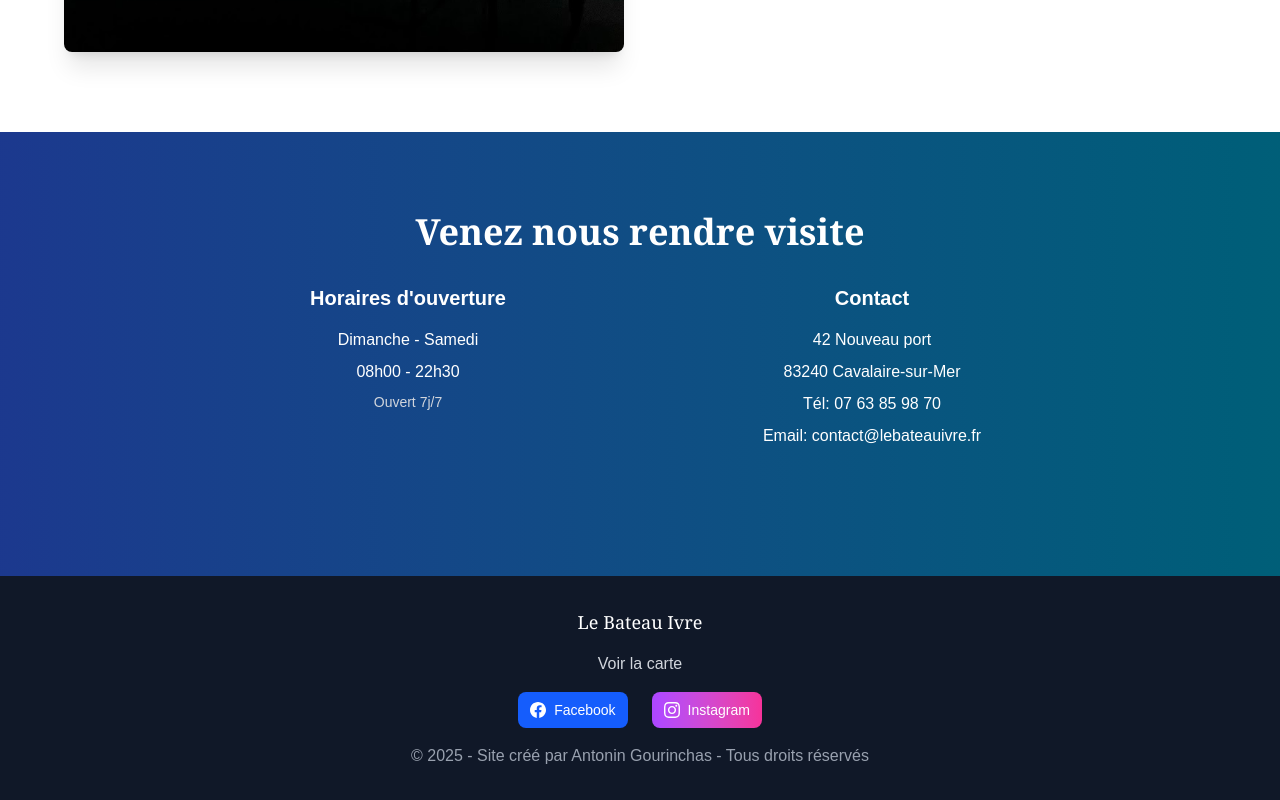
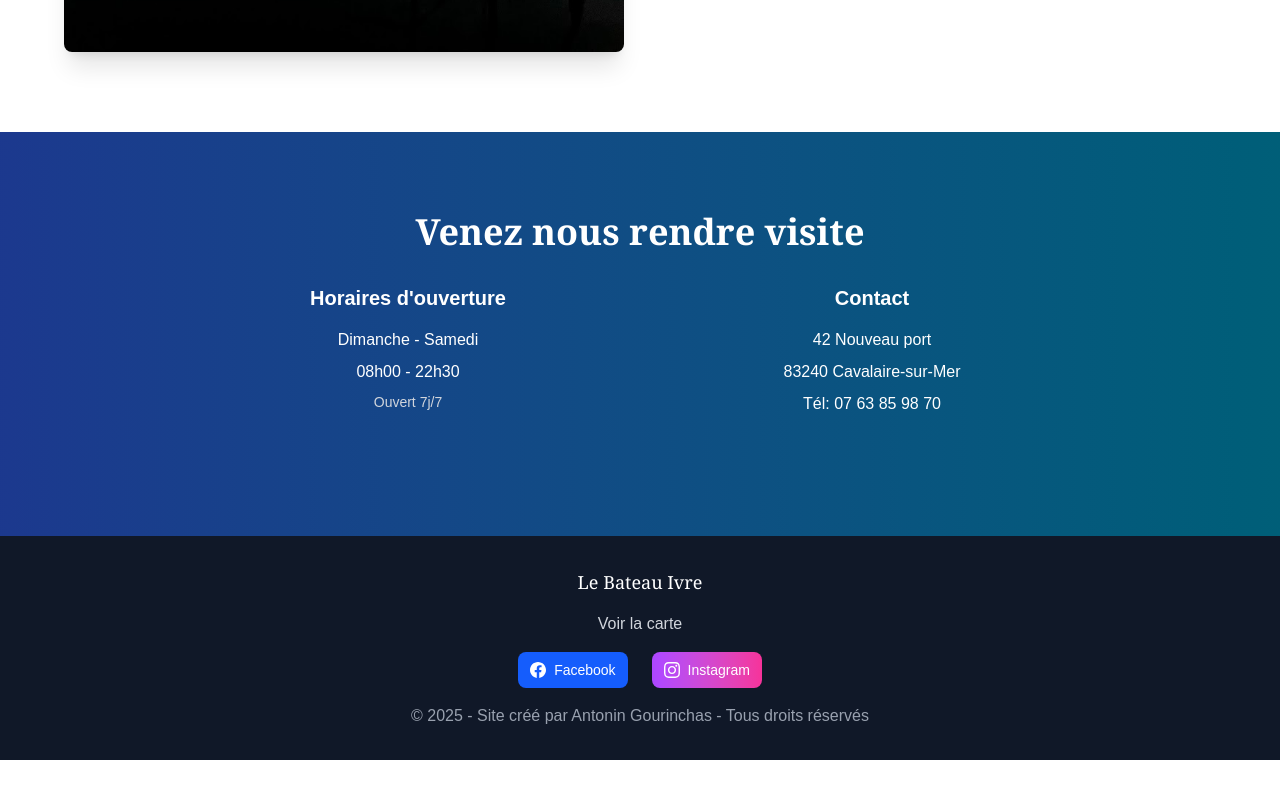
Before and after one commit to Skrylleur/le-bateau-ivre, a Next.js app: page / in a window 1280 px wide. Shown: the part 3057-3857 px from the top of the page. After the commit the page ends 3817 px from the top, so only its background shows below. Built offline with nearby package versions, Linux system fonts and the light colour scheme; no server answers.

Commit message:
Suppression du mail

```diff
--- a/src/app/page.tsx
+++ b/src/app/page.tsx
@@ -171,7 +171,7 @@ export default function Home() {
               <p className="mb-2">42 Nouveau port</p>
               <p className="mb-2">83240 Cavalaire-sur-Mer</p>
               <p className="mb-2">Tél: 07 63 85 98 70</p>
-              <p className="mb-4">Email: contact@lebateauivre.fr</p>
+              {/* <p className="mb-4">Email: contact@lebateauivre.fr</p> */}
             </div>
           </div>
 
```
